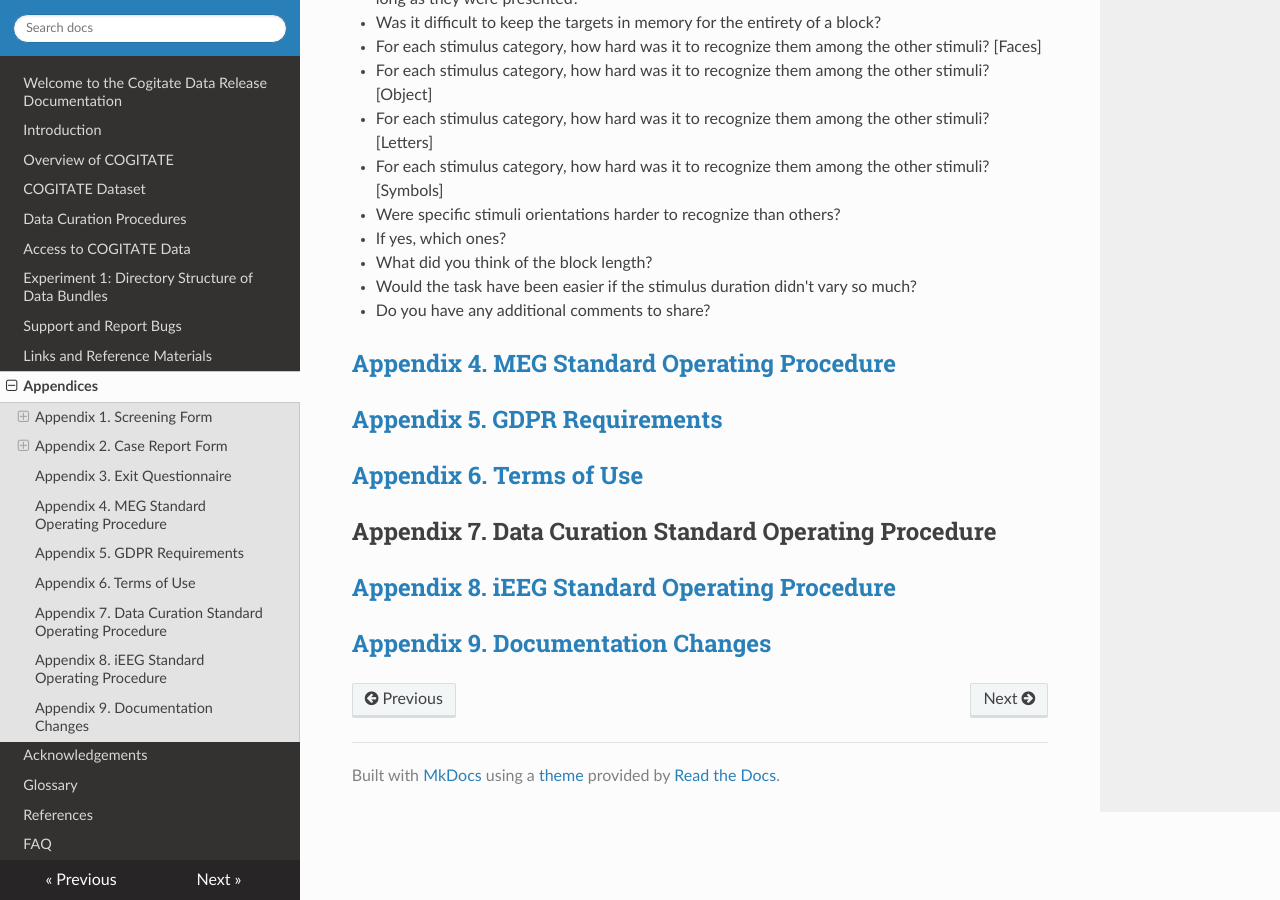
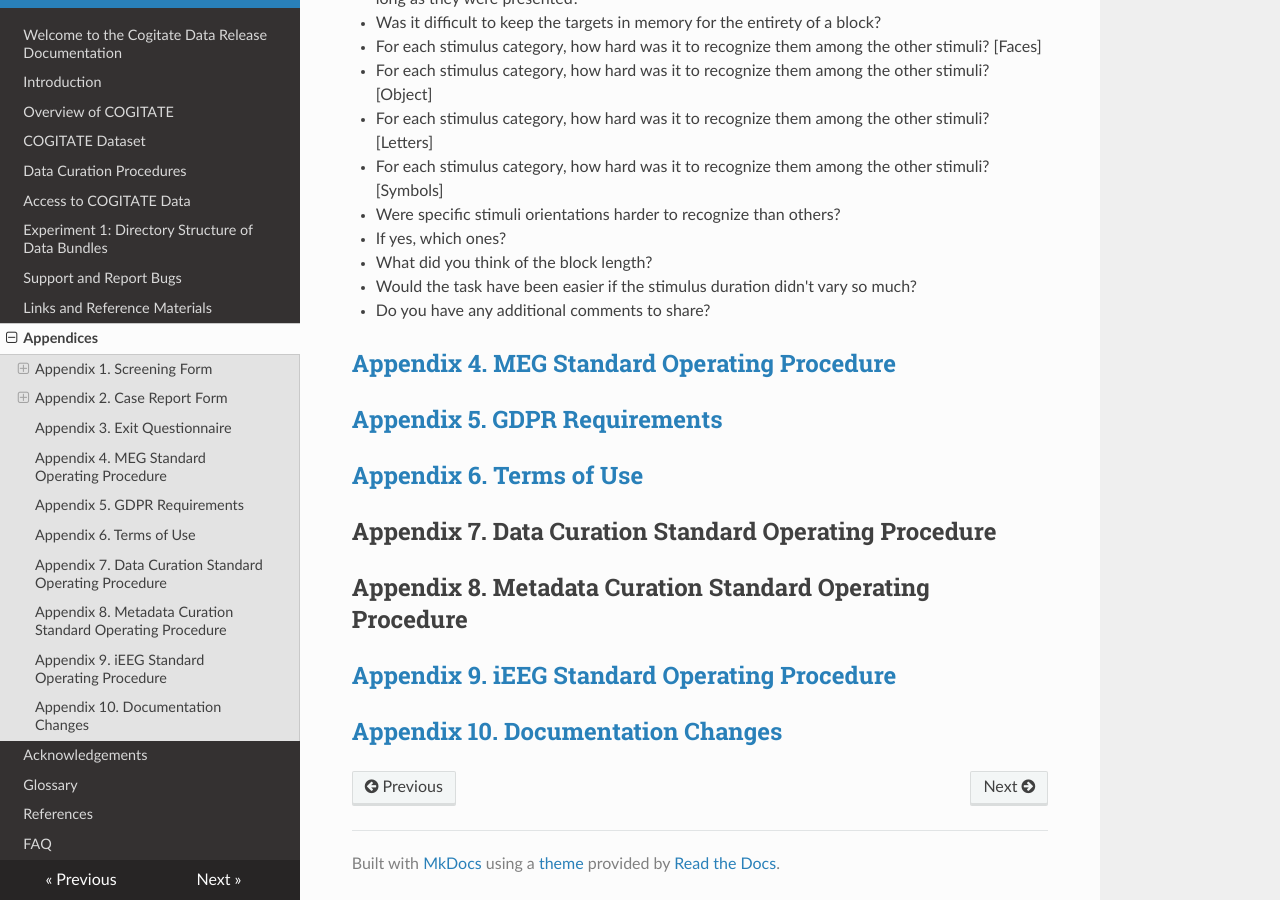
Before and after one commit to Cogitate-consortium/cogitate-data, an MkDocs documentation site: the page built from docs/09_appendices.md, in a window 1280 px wide and 900 px high, scrolled down 2135 px. Built offline with MkDocs 1.6.1, drawn with Linux system fonts in a browser that asks for light colours; nearby versions of some CDN libraries.

Commit message:
Changed appendices' numbers and added Appendix 8 to the Appendices file

```diff
--- a/docs/09_appendices.md
+++ b/docs/09_appendices.md
@@ -87,6 +87,8 @@ This Form should be filled by the participant after the experiment and asks the
 
 ## Appendix 7. Data Curation Standard Operating Procedure
 
-## [Appendix 8. iEEG Standard Operating Procedure](https://github.com/Cogitate-consortium/cogitate-data/raw/main/assets/documentation_v1.1/linked_files_v1.1/SOP%20iEEG%20General_v2.pdf)
+## Appendix 8. Metadata Curation Standard Operating Procedure
 
-## [Appendix 9. Documentation Changes](https://github.com/Cogitate-consortium/cogitate-data/raw/main/assets/documentation_v1.1/linked_files_v1.1/Documentation-Changes_2024-04-17_v1.0.pdf)
+## [Appendix 9. iEEG Standard Operating Procedure](https://github.com/Cogitate-consortium/cogitate-data/raw/main/assets/documentation_v1.1/linked_files_v1.1/SOP%20iEEG%20General_v2.pdf)
+
+## [Appendix 10. Documentation Changes](https://github.com/Cogitate-consortium/cogitate-data/raw/main/assets/documentation_v1.1/linked_files_v1.1/Documentation-Changes_2024-04-17_v1.0.pdf)
```
